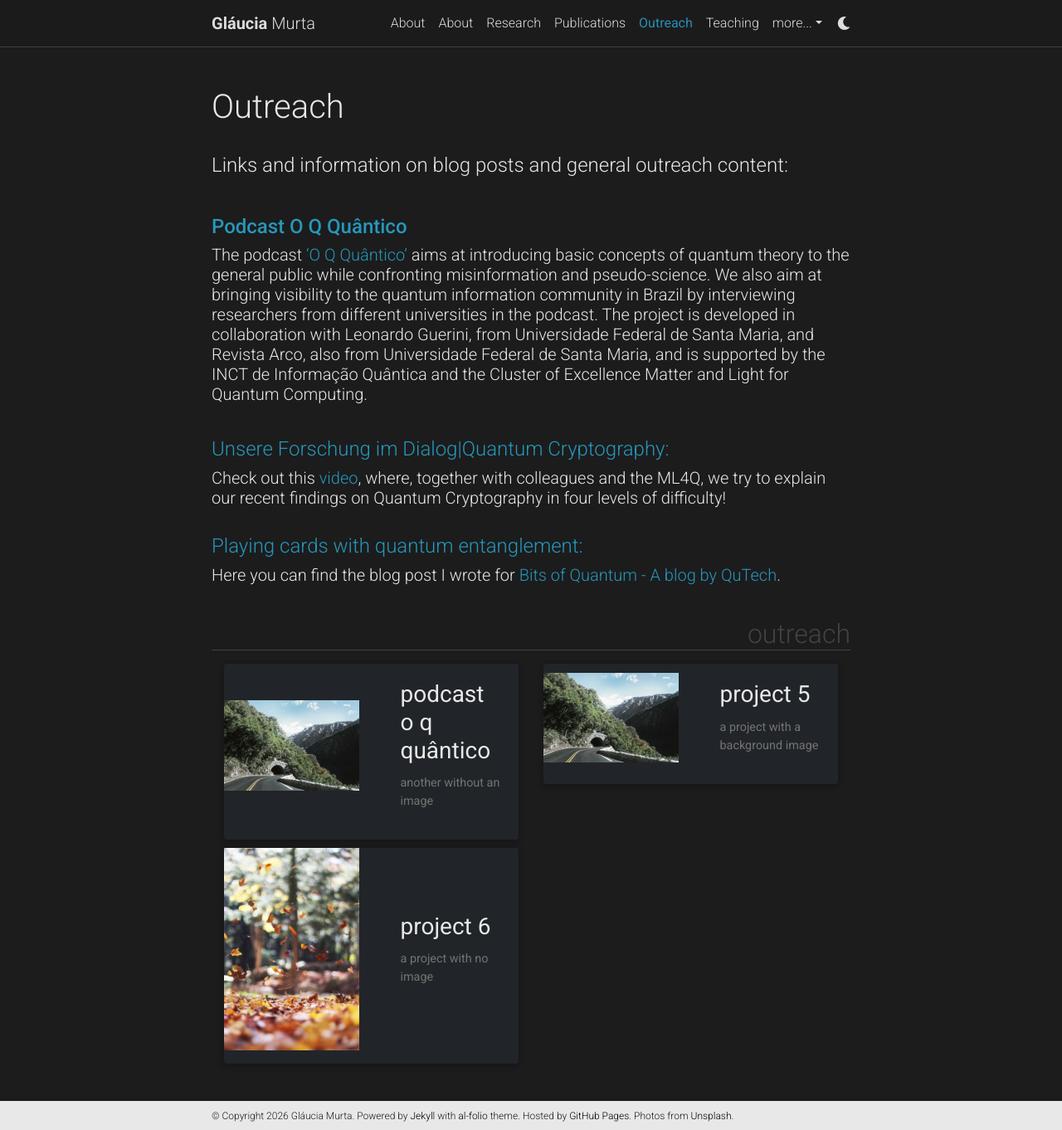
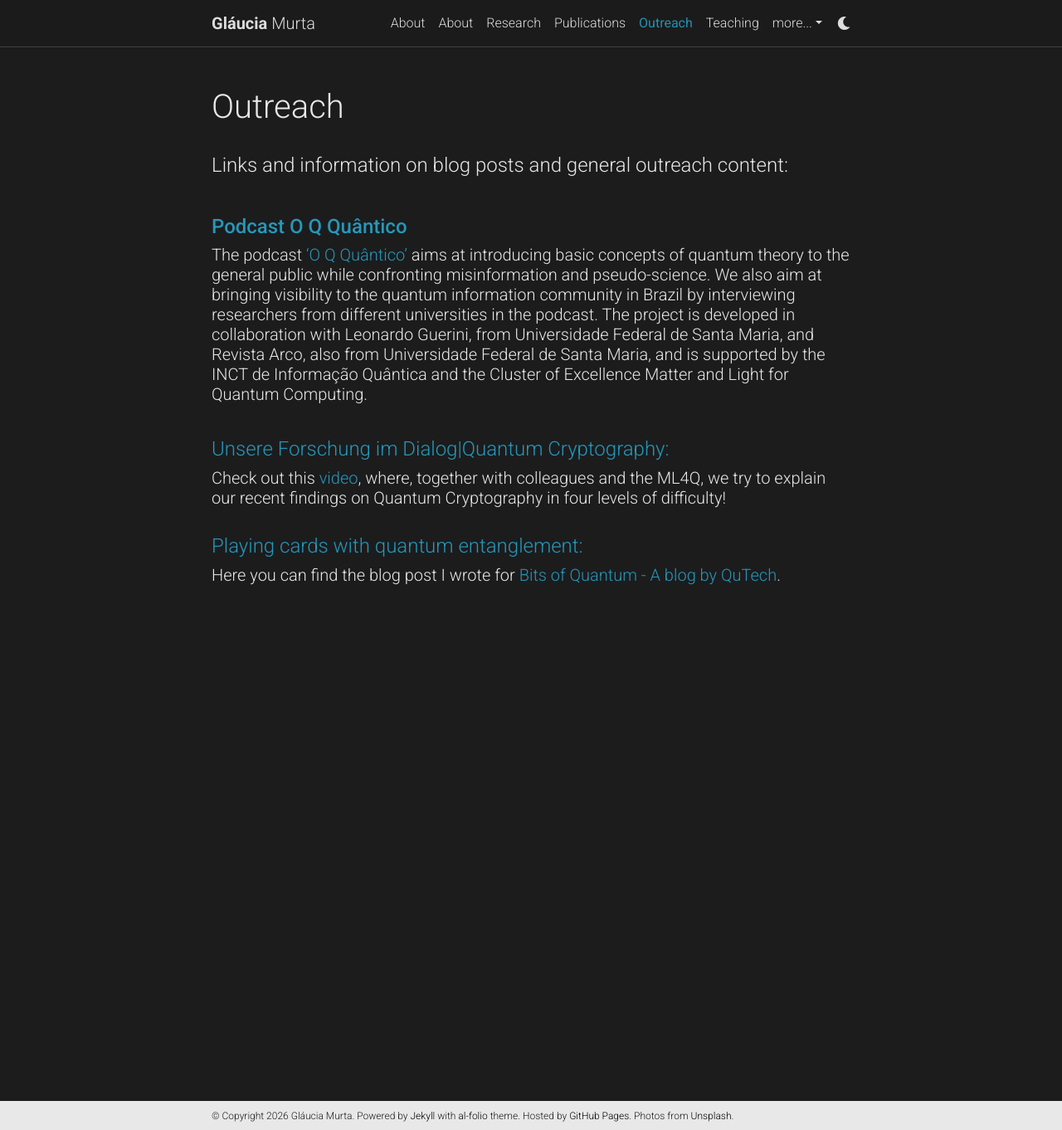
Before and after one commit to glauciamg/glauciamg.github.io, a Jekyll site: the page built from _pages/outreach.md, in a window 1280 px wide and 1362 px high. Shown: the whole window at 83% size. Built offline with Jekyll 4.4.1, drawn with Linux system fonts in a browser that asks for light colours; full-size pictures stand in for the smaller copies a plugin makes; comment, search, counter and statistics services are not loaded; a style sheet for code colours, icons or effects is not loaded.

Commit message:
Update outreach.md

```diff
--- a/_pages/outreach.md
+++ b/_pages/outreach.md
@@ -43,51 +43,3 @@
 <!-- /wp:heading -->
 
 <h5> Here you can find the blog post I wrote for <a href="https://blog.qutech.nl/index.php/2017/02/10/playing-card-with-quantum-entanglement/">Bits of Quantum - A blog by QuTech</a>.</h5>
-
-<!-- pages/projects.md -->
-<div class="projects">
-{%- if site.enable_project_categories and page.display_categories %}
-  <!-- Display categorized projects -->
-  {%- for category in page.display_categories %}
-  <h2 class="category">{{ category }}</h2>
-  {%- assign categorized_projects = site.projects | where: "category", category -%}
-  {%- assign sorted_projects = categorized_projects | sort: "importance" %}
-  <!-- Generate cards for each project -->
-  {% if page.horizontal -%}
-  <div class="container">
-    <div class="row row-cols-2">
-    {%- for project in sorted_projects -%}
-      {% include projects_horizontal.html %}
-    {%- endfor %}
-    </div>
-  </div>
-  {%- else -%}
-  <div class="grid">
-    {%- for project in sorted_projects -%}
-      {% include projects.html %}
-    {%- endfor %}
-  </div>
-  {%- endif -%}
-  {% endfor %}
-
-{%- else -%}
-<!-- Display projects without categories -->
-  {%- assign sorted_projects = site.projects | sort: "importance" -%}
-  <!-- Generate cards for each project -->
-  {% if page.horizontal -%}
-  <div class="container">
-    <div class="row row-cols-2">
-    {%- for project in sorted_projects -%}
-      {% include projects_horizontal.html %}
-    {%- endfor %}
-    </div>
-  </div>
-  {%- else -%}
-  <div class="grid">
-    {%- for project in sorted_projects -%}
-      {% include projects.html %}
-    {%- endfor %}
-  </div>
-  {%- endif -%}
-{%- endif -%}
-</div>
```
